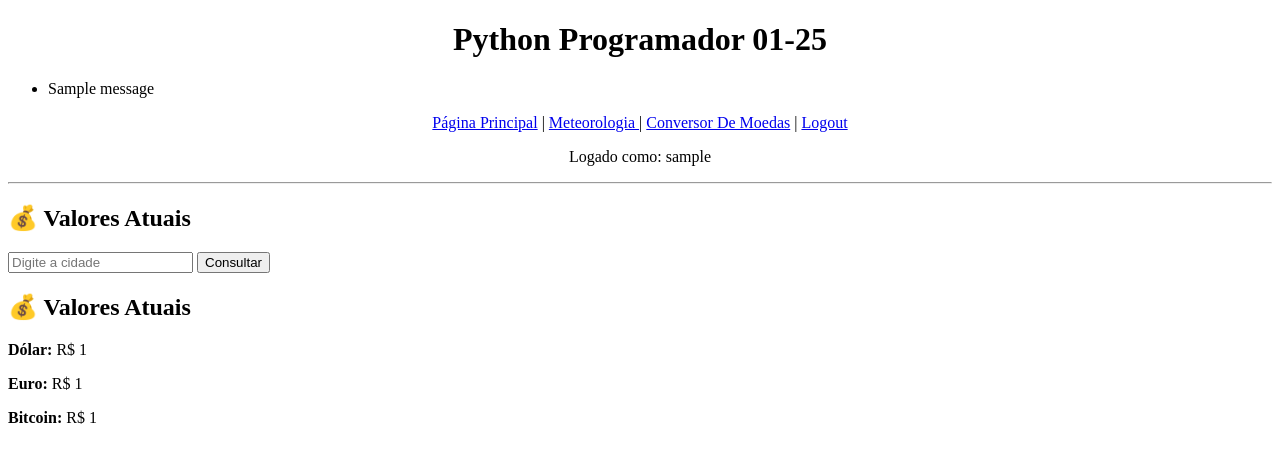
After one commit to Lukasuuu/IEFP-Python, a Flask app: page /moedas in a window 1280 px wide. The commit adds this page. Shown: the top 463 px of the page. Run offline with Flask 3, Linux system fonts and the light colour scheme; the visitor is signed in with stand-in values (Sample User, id 1); tables that the repository leaves empty or names only in its code hold one stand-in row (values such as "Sample post"); one stand-in notice (Sample message) is shown; a database or web service that is not in the repository returns one stand-in record (values such as "Sample title"); data that the repository does not hold is empty.

Commit message:
atualizacoes

```diff
--- a/Projetos/Python_CRUD/CRUD_WEB - Usuario admin/app.py
+++ b/Projetos/Python_CRUD/CRUD_WEB - Usuario admin/app.py
@@ -32,7 +32,7 @@ def index():
 
     cursor.close()
     cnx.close()
-##render_template envia os dados todos para o ficheiro HTML
+    ##render_template envia os dados todos para o ficheiro HTML
     return render_template("index.html",utilizadores=utilizadores)
 
 @app.route("/novo", methods=["GET","POST"])
@@ -182,6 +182,21 @@ def  meteorologia():
         requisicao = requests.get(link)
 
         dados = requisicao.json()
+
     return render_template("meteorologia.html", dados=dados)
 
+@app.route("/moedas", methods=["GET","POST"])
+
+def exibir_cotacoes():
+      #Protege para fazer login da sessao pra acessar a pagina
+    if "user_id" not in session:
+        return redirect(url_for("login"))
+
+    # Buscando os dados reais da API de cotações
+    requisicao = requests.get('https://economia.awesomeapi.com.br/last/USD-BRL,EUR-BRL,BTC-BRL')
+
+    cotacoes = requisicao.json()
+
+    return render_template("cotacoes.html", cotacoes=cotacoes)
+
 app.run(debug=True)
--- a/Projetos/Python_CRUD/CRUD_WEB - Usuario admin/templates/base.html
+++ b/Projetos/Python_CRUD/CRUD_WEB - Usuario admin/templates/base.html
@@ -1,9 +1,34 @@
-Python Programador 01-25
-{% with mensagens = get_flashed_messages() %} {% if mensagens %}
-{% for m in mensagens %}
-{{ m }}
-{% endfor %}
-{% endif %} {% endwith %}
-Página Principal | Utilizadores | Meteorologia | Cotação de moedas | {% if session.username %} Logado como: {{ session.username }} | Logout {% endif %}
+<!doctype html>
+<html lang="pt">
+<head>
+  <meta charset="utf-8">
+  <title  >Python Programador 01-25</title>
+</head>
+<body>
+  <h1 align="center">Python Programador 01-25</h1>
 
-{% block content %}{% endblock %}
+  {% with mensagens = get_flashed_messages() %}
+    {% if mensagens %}
+      <ul>
+        {% for m in mensagens %}
+          <li>{{ m }}</li>
+        {% endfor %}
+      </ul>
+    {% endif %}
+  {% endwith %}
+
+  <p align="center">
+  <a href="{{ url_for('index') }}">Página Principal</a> |
+  {#<a href="{{ url_for('utilizadores') }}">Utilizadores</a>#}
+  <a href="{{ url_for('meteorologia') }}">Meteorologia </a> |
+  <a href="{{ url_for('exibir_cotacoes')}}">Conversor De Moedas</a> |
+
+  {% if session.username %}
+  <a href="{{ url_for('logout') }}">Logout</a><p align="center">Logado como: {{ session.username }} </p>
+  {% endif %}
+  </p>
+
+  <hr>
+  {% block content %}{% endblock %}
+</body>
+</html>
--- /dev/null
+++ b/Projetos/Python_CRUD/CRUD_WEB - Usuario admin/templates/cotacoes.html
@@ -0,0 +1,16 @@
+{% extends "base.html" %}
+{% block content %}
+   {% if cotacoes %}
+   <form method="POST">
+    <h2>💰 Valores Atuais</h2>
+    <input type="text" name="cotacao" placeholder="Digite a cidade" required>
+    <button type="submit">Consultar</button>
+    </form>
+        <div>
+            <h2>💰 Valores Atuais</h2>
+            <p><strong>Dólar:</strong> R$ {{ cotacoes['USDBRL']['bid'] }}</p>
+            <p><strong>Euro:</strong> R$ {{ cotacoes['EURBRL']['bid'] }}</p>
+            <p><strong>Bitcoin:</strong> R$ {{ cotacoes['BTCBRL']['bid'] }}</p>
+        </div>
+    {% endif %}
+{%endblock%}
```
Also changed, not shown: Projetos/Python_CRUD/CRUD_WEB - Usuario admin/templates/index.html (+5 -20 lines), Projetos/Python_CRUD/CRUD_WEB - Usuario admin/templates/meteorologia.html (+5 -14 lines).
